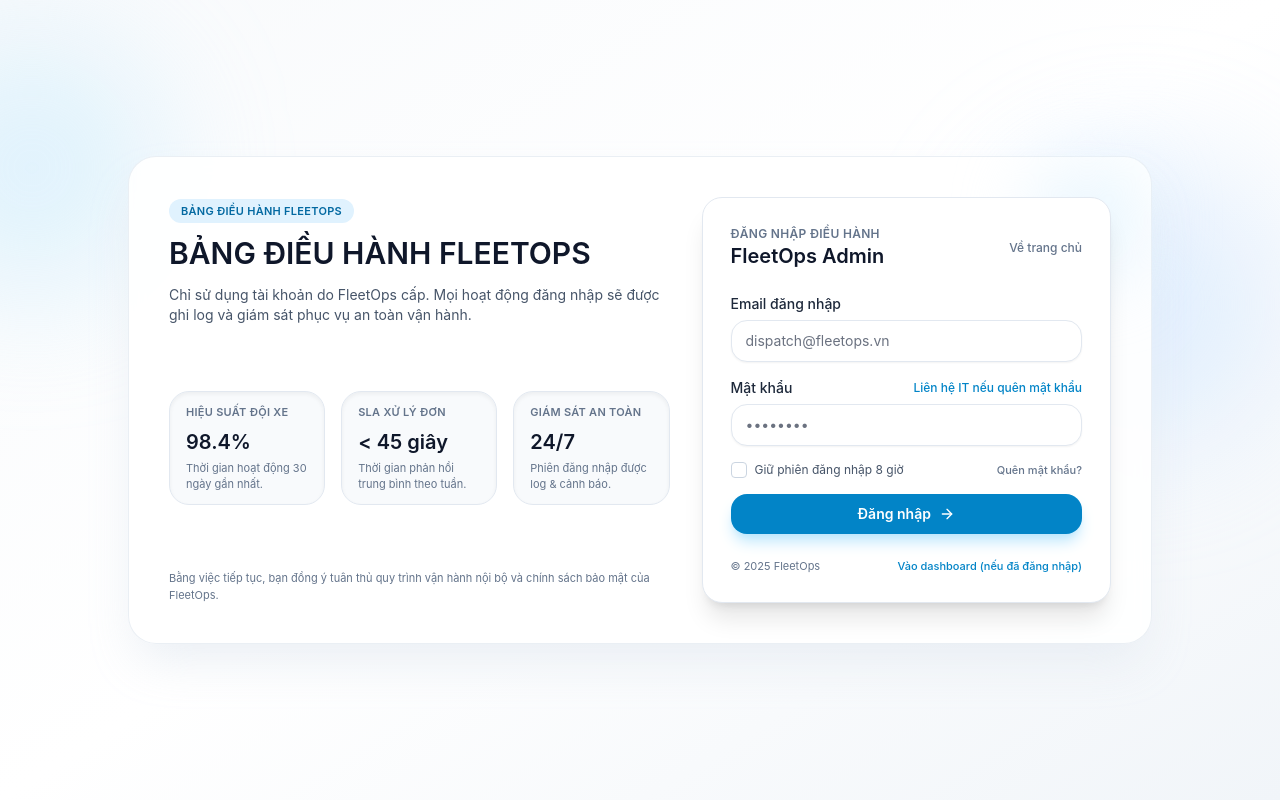
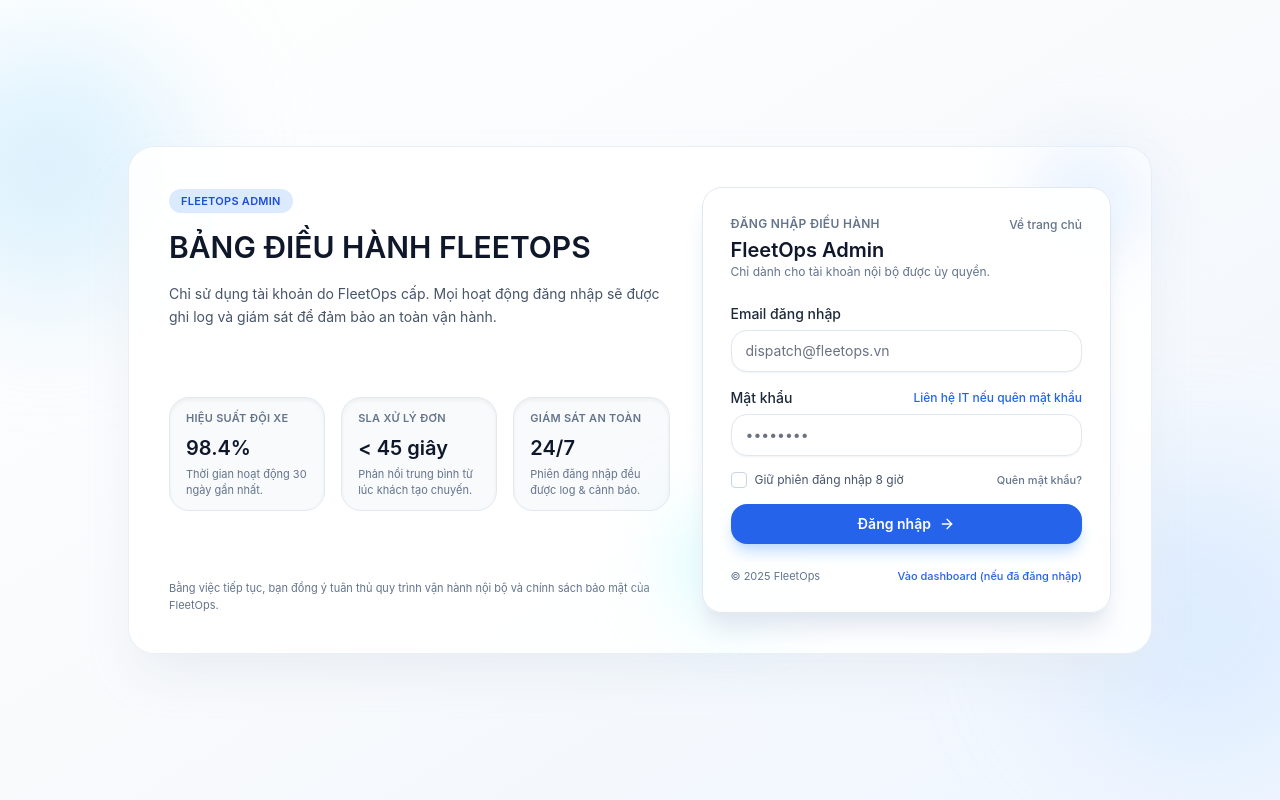
Before and after one commit to reddog-dev01/BOOKING-APPS, a Next.js app in the folder apps/admin/: page /admin/login in a window 1280 px wide. Built offline with nearby package versions, Linux system fonts and the light colour scheme.

Commit message:
Improve admin login layout and auth flow

```diff
--- a/apps/admin/src/app/admin/login/page.tsx
+++ b/apps/admin/src/app/admin/login/page.tsx
@@ -10,7 +10,7 @@
   redirectTo?: string;
 };
 
-// Server action: validate credentials from env and issue session cookie scoped to /admin
+// Server action: validate env credentials and issue an HttpOnly cookie scoped to /admin
 async function authenticate(formData: FormData) {
   "use server";
 
@@ -29,12 +29,13 @@
     redirect(`/admin/login?error=invalid&redirectTo=${encodeURIComponent(redirectTo)}`);
   }
 
+  // Await cookies() per Next 15 API to set the scoped session flag
   const cookieStore = await cookies();
 
   cookieStore.set(AUTH_COOKIE, "true", {
     httpOnly: true,
     sameSite: "lax",
-    secure: process.env.NODE_ENV === "production", // keep dev-friendly cookie for localhost
+    secure: process.env.NODE_ENV === "production", // allow localhost during development
     path: "/admin",
     maxAge: EIGHT_HOURS_IN_SECONDS,
   });
@@ -59,21 +60,23 @@
   const currentYear = new Date().getFullYear();
 
   return (
-    <div className="relative flex min-h-screen items-center justify-center bg-gradient-to-br from-slate-50 via-white to-slate-100 px-4 py-12 text-foreground">
+    <div className="relative flex min-h-screen items-center justify-center bg-gradient-to-br from-white via-slate-50 to-blue-50 px-4 py-12 text-foreground">
+      {/* Decorative glows to match brand tint without harming readability */}
       <div className="pointer-events-none absolute inset-0 overflow-hidden">
-        <div className="absolute -left-24 top-10 h-64 w-64 rounded-full bg-sky-200/40 blur-3xl" />
-        <div className="absolute right-0 top-40 h-72 w-72 rounded-full bg-blue-200/40 blur-3xl" />
+        <div className="absolute -left-20 top-10 h-64 w-64 rounded-full bg-sky-200/50 blur-3xl" />
+        <div className="absolute right-[-60px] bottom-10 h-72 w-72 rounded-full bg-blue-200/40 blur-3xl" />
       </div>
 
-      <div className="relative z-10 grid w-full max-w-5xl gap-8 rounded-[28px] border border-slate-200/70 bg-white/90 p-6 shadow-2xl shadow-slate-200/80 backdrop-blur md:grid-cols-[1.1fr,0.9fr] md:p-10">
-        <div className="flex flex-col justify-between space-y-6">
-          <div className="space-y-3">
-            <div className="inline-flex items-center gap-2 rounded-full bg-sky-100 px-3 py-1 text-[11px] font-semibold uppercase tracking-wide text-sky-700">
-              Bảng điều hành FleetOps
+      <div className="relative z-10 grid w-full max-w-5xl gap-8 rounded-[26px] border border-slate-200/70 bg-white/90 p-6 shadow-2xl shadow-slate-200/80 backdrop-blur md:grid-cols-[1.1fr,0.9fr] md:p-10">
+        {/* Left column: brand narrative */}
+        <div className="flex flex-col justify-between space-y-8">
+          <div className="space-y-4">
+            <div className="inline-flex items-center gap-2 rounded-full bg-blue-100 px-3 py-1 text-[11px] font-semibold uppercase tracking-wide text-blue-700">
+              FleetOps Admin
             </div>
             <h1 className="text-3xl font-semibold leading-tight text-slate-900">BẢNG ĐIỀU HÀNH FLEETOPS</h1>
-            <p className="text-sm text-slate-600">
-              Chỉ sử dụng tài khoản do FleetOps cấp. Mọi hoạt động đăng nhập sẽ được ghi log và giám sát phục vụ an toàn vận hành.
+            <p className="text-sm leading-relaxed text-slate-600">
+              Chỉ sử dụng tài khoản do FleetOps cấp. Mọi hoạt động đăng nhập sẽ được ghi log và giám sát để đảm bảo an toàn vận hành.
             </p>
           </div>
 
@@ -86,12 +89,12 @@
             <div className="rounded-2xl border border-slate-200 bg-slate-50 px-4 py-3 shadow-inner">
               <p className="text-[11px] font-semibold uppercase tracking-wide text-slate-500">SLA xử lý đơn</p>
               <p className="mt-2 text-xl font-semibold text-slate-900">&lt; 45 giây</p>
-              <p className="mt-1 text-[11px] text-slate-500">Thời gian phản hồi trung bình theo tuần.</p>
+              <p className="mt-1 text-[11px] text-slate-500">Phản hồi trung bình từ lúc khách tạo chuyến.</p>
             </div>
             <div className="rounded-2xl border border-slate-200 bg-slate-50 px-4 py-3 shadow-inner">
               <p className="text-[11px] font-semibold uppercase tracking-wide text-slate-500">Giám sát an toàn</p>
               <p className="mt-2 text-xl font-semibold text-slate-900">24/7</p>
-              <p className="mt-1 text-[11px] text-slate-500">Phiên đăng nhập được log & cảnh báo.</p>
+              <p className="mt-1 text-[11px] text-slate-500">Phiên đăng nhập đều được log & cảnh báo.</p>
             </div>
           </div>
 
@@ -100,13 +103,17 @@
           </p>
         </div>
 
+        {/* Right column: login card */}
         <div className="relative">
-          <div className="pointer-events-none absolute -right-6 -top-6 h-24 w-24 rounded-full bg-sky-100 blur-2xl" />
-          <div className="relative rounded-2xl border border-slate-200 bg-white p-6 shadow-xl sm:p-7">
-            <div className="flex items-center justify-between">
+          <div className="pointer-events-none absolute -right-6 -top-8 h-24 w-24 rounded-full bg-blue-100 blur-2xl" />
+          <div className="pointer-events-none absolute -left-6 bottom-0 h-24 w-24 rounded-full bg-cyan-100 blur-2xl" />
+
+          <div className="relative rounded-2xl border border-slate-200 bg-white/95 p-6 shadow-xl shadow-slate-200 sm:p-7">
+            <div className="flex items-start justify-between gap-3">
               <div>
                 <p className="text-xs font-semibold uppercase tracking-wide text-slate-500">Đăng nhập điều hành</p>
-                <h2 className="text-xl font-semibold text-slate-900">FleetOps Admin</h2>
+                <h2 className="mt-1 text-xl font-semibold text-slate-900">FleetOps Admin</h2>
+                <p className="text-xs text-slate-500">Chỉ dành cho tài khoản nội bộ được ủy quyền.</p>
               </div>
               <Link
                 href="/"
@@ -141,7 +148,7 @@
                   autoComplete="username"
                   required
                   placeholder="dispatch@fleetops.vn"
-                  className="block w-full rounded-xl border border-slate-200 bg-white px-3.5 py-2.5 text-sm text-slate-900 shadow-sm outline-none transition focus:border-sky-500 focus:ring-2 focus:ring-sky-100"
+                  className="block w-full rounded-xl border border-slate-200 bg-white px-3.5 py-2.5 text-sm text-slate-900 shadow-sm outline-none transition focus:border-blue-500 focus:ring-2 focus:ring-blue-100"
                 />
               </div>
 
@@ -150,7 +157,7 @@
                   <label htmlFor="password" className="block text-sm font-medium text-slate-800">
                     Mật khẩu
                   </label>
-                  <Link href="mailto:it@fleetops.vn" className="text-xs font-medium text-sky-600 hover:text-sky-500">
+                  <Link href="mailto:it@fleetops.vn" className="text-xs font-medium text-blue-600 hover:text-blue-500">
                     Liên hệ IT nếu quên mật khẩu
                   </Link>
                 </div>
@@ -161,7 +168,7 @@
                   autoComplete="current-password"
                   required
                   placeholder="••••••••"
-                  className="block w-full rounded-xl border border-slate-200 bg-white px-3.5 py-2.5 text-sm text-slate-900 shadow-sm outline-none transition focus:border-sky-500 focus:ring-2 focus:ring-sky-100"
+                  className="block w-full rounded-xl border border-slate-200 bg-white px-3.5 py-2.5 text-sm text-slate-900 shadow-sm outline-none transition focus:border-blue-500 focus:ring-2 focus:ring-blue-100"
                 />
               </div>
 
@@ -171,7 +178,7 @@
                     id="remember"
                     name="remember"
                     type="checkbox"
-                    className="h-4 w-4 rounded border-slate-300 text-sky-600 focus:ring-sky-200"
+                    className="h-4 w-4 rounded border-slate-300 text-blue-600 focus:ring-blue-200"
                   />
                   <span className="select-none">Giữ phiên đăng nhập 8 giờ</span>
                 </label>
@@ -185,7 +192,7 @@
 
               <button
                 type="submit"
-                className="mt-2 inline-flex w-full items-center justify-center gap-2 rounded-xl bg-sky-600 px-4 py-2.5 text-sm font-semibold text-white shadow-lg shadow-sky-200 transition hover:bg-sky-500 focus-visible:outline-none focus-visible:ring-2 focus-visible:ring-sky-300 focus-visible:ring-offset-2 focus-visible:ring-offset-white"
+                className="mt-2 inline-flex w-full items-center justify-center gap-2 rounded-xl bg-blue-600 px-4 py-2.5 text-sm font-semibold text-white shadow-lg shadow-blue-200 transition hover:bg-blue-500 focus-visible:outline-none focus-visible:ring-2 focus-visible:ring-blue-300 focus-visible:ring-offset-2 focus-visible:ring-offset-white"
               >
                 Đăng nhập
                 <svg
@@ -206,7 +213,7 @@
 
             <div className="mt-6 flex items-center justify-between text-[11px] text-slate-500">
               <span>© {currentYear} FleetOps</span>
-              <Link href="/admin" className="font-medium text-sky-600 hover:text-sky-500">
+              <Link href="/admin" className="font-medium text-blue-600 hover:text-blue-500">
                 Vào dashboard (nếu đã đăng nhập)
               </Link>
             </div>
```
